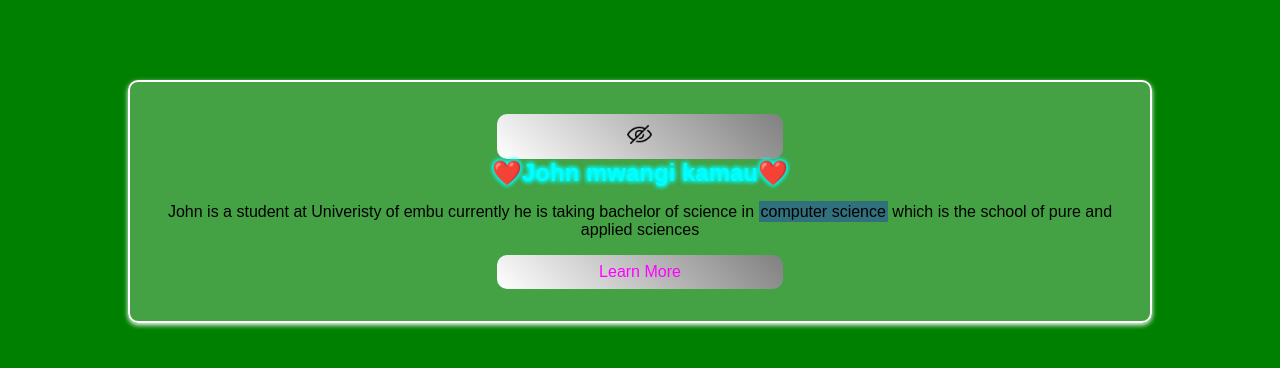
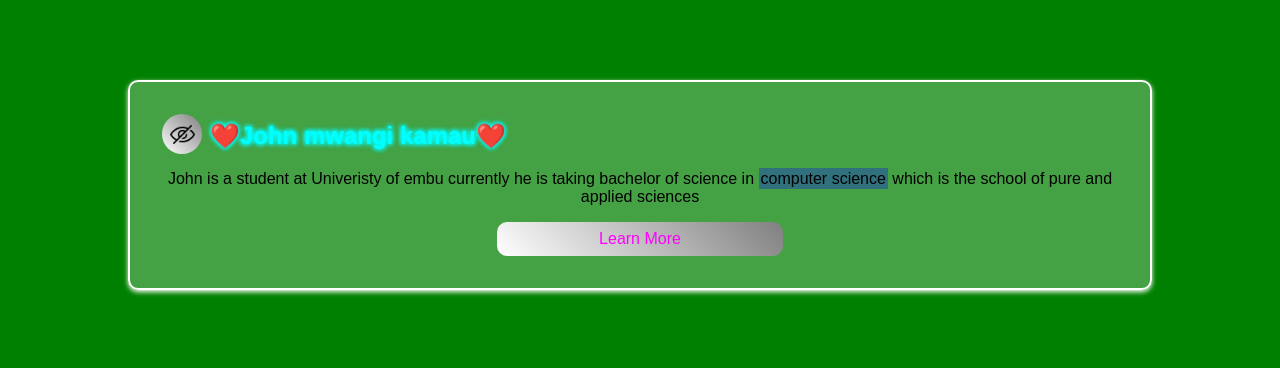
Before and after one commit to JOHN-MWANGI-OSS/Test-project-website, a plain HTML site: page index.html in a window 1280 px wide. Drawn offline with Linux system fonts and the light colour scheme.

Commit message:
completed my project

```diff
--- a/styles.css
+++ b/styles.css
@@ -34,7 +34,13 @@ span {
 }
 
 .box h2 {
-    text-shadow: 0 0 5px cyan, 0 0 5px cyan, 0 0 5px cyan;
+  text-shadow:
+    0 0 5px cyan,
+    0 0 5px cyan,
+    0 0 5px cyan;
+  position: absolute;
+  top: 40px;
+  left: 80px;
 }
 
 .box h2::before {
@@ -42,8 +48,9 @@ span {
 }
 
 .box h2::after {
-    content: "❤️"
+  content: "❤️";
 }
+
 .box a {
   display: inline-block;
   width: 30%;
@@ -58,10 +65,6 @@ span {
   background: linear-gradient(45deg, grey, white);
   outline: 2px solid white;
   outline-offset: 2px;
-}
-    position: absolute;
-    top: 40px;
-    left: 80px;
 }
 
 a[href="#heading"] {
```
Lines whose indentation alone changed are shown as unchanged.
